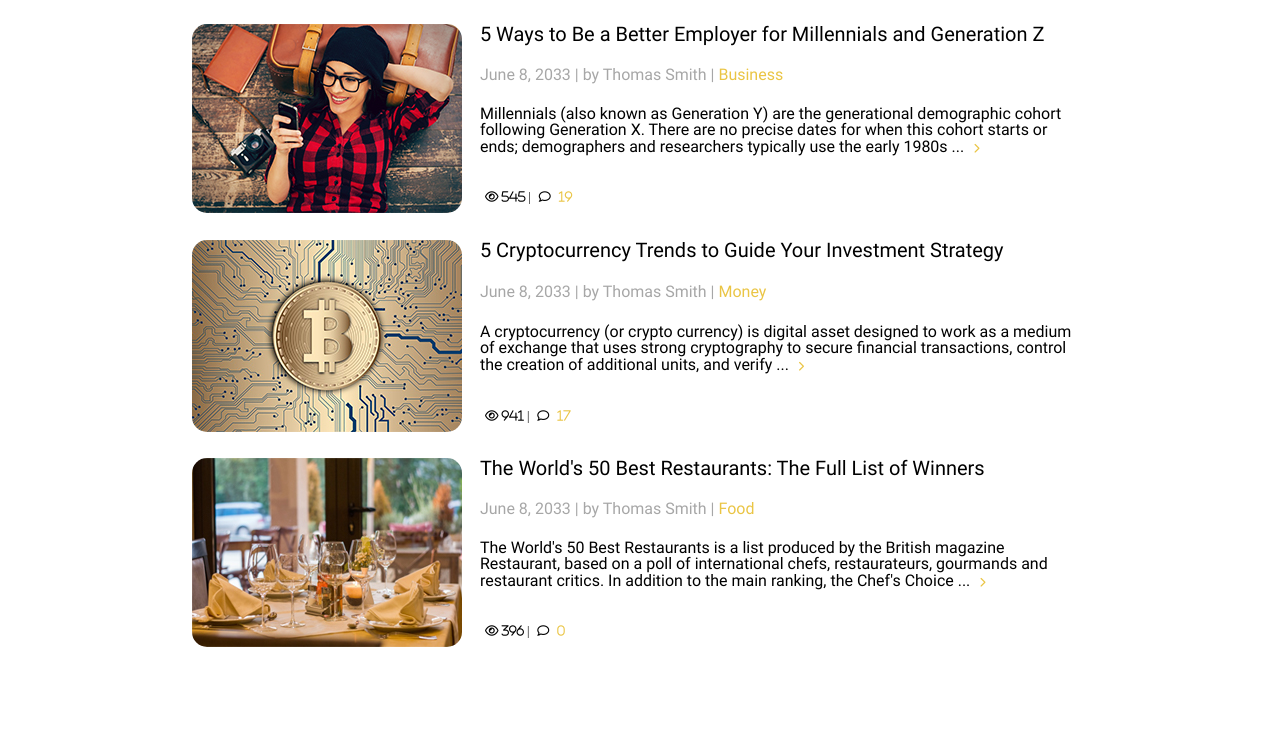
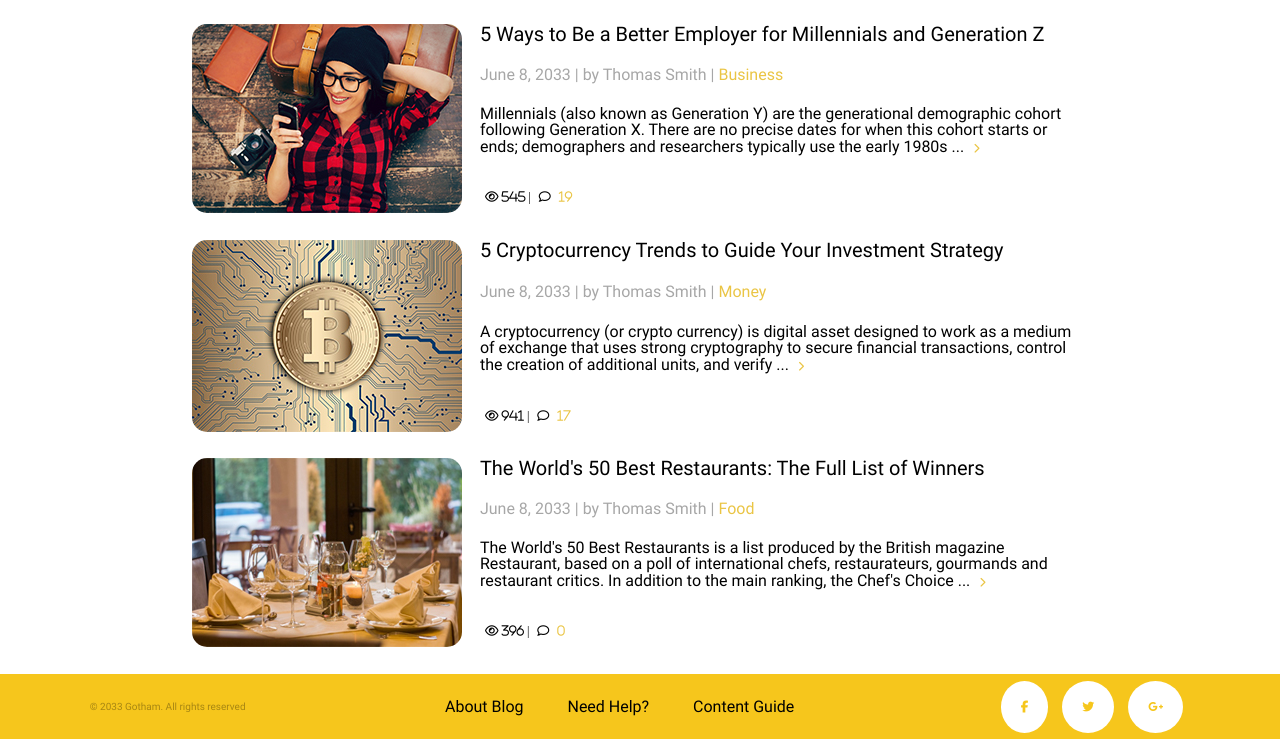
Before and after one commit to TraeDavis/Gotham-demo, a plain HTML site: page index.html in a window 1280 px wide. Shown: the part 525-1264 px from the top of the page. Before the commit the page ends 1199 px from the top, so only its background shows below. Drawn offline with Linux system fonts and the light colour scheme.

Commit message:
added footer

```diff
--- a/css/stylesheet.css
+++ b/css/stylesheet.css
@@ -156,4 +156,36 @@ p i {
 	color:#eac545
 
 }
-/* added in github */
+footer{
+	background: #f6c61c;
+	height: 65px;
+}
+.page-footer{
+	display: flex;
+	justify-content: space-around;
+	align-items: center;
+}
+footer p{
+	font-size: 10px;
+	color: #a78613;
+}
+footer a{
+	text-decoration: none;
+	padding: 0 20px;
+	color: black;
+
+}
+.icon-container i{
+	color: #f6c61c;
+	font-size: 12px;
+	padding: 20px;
+
+}
+.icons{
+	display: flex;
+}
+.icon-container{
+	background: white;
+	border-radius: 50%;
+	margin: 0 7px;
+}
--- a/index.html
+++ b/index.html
@@ -12,9 +12,9 @@
 			<div class="left-nav">
 				<nav class="main-nav">
 					<ul>
-						<li><a href="@">Culture</a></li>
-						<li><a href="@">Events</a></li>
-						<li><a href="@">Food</a></li>
+						<li><a href="#">Culture</a></li>
+						<li><a href="#">Events</a></li>
+						<li><a href="#">Food</a></li>
 					</ul>
 				</nav>
 			</div>
@@ -24,9 +24,9 @@
 			<div class="right-nav">
 				<nav class="main-nav">
 					<ul>
-						<li><a href="@">Travelling</a></li>
-						<li><a href="@">Fashion</a></li>
-						<li><a href="@">Other</a></li>
+						<li><a href="#">Travelling</a></li>
+						<li><a href="#">Fashion</a></li>
+						<li><a href="#">Other</a></li>
 					</ul>
 				</nav>
 			</div><!--.right-nav-->
@@ -98,7 +98,23 @@
 
 		</aside>
 			<footer class="page-footer">
-
+				<p>&copy; 2033 Gotham. All rights reserved</p>
+				<div>
+					<a href="">About Blog</a>
+					<a href="">Need Help?</a>
+					<a href="">Content Guide</a>
+				</div>
+				<div class="icons">
+					<div class="icon-container">
+						<i class="fab fa-facebook-f"></i>
+				</div>
+					<div class="icon-container">
+						<i class="fab fa-twitter"></i>
+					</div>
+					<div class="icon-container">
+						<i class="fab fa-google-plus-g"></i>
+					</div>
+				</div> <!--.icons-->
 			</footer>
 
 </body>
```
